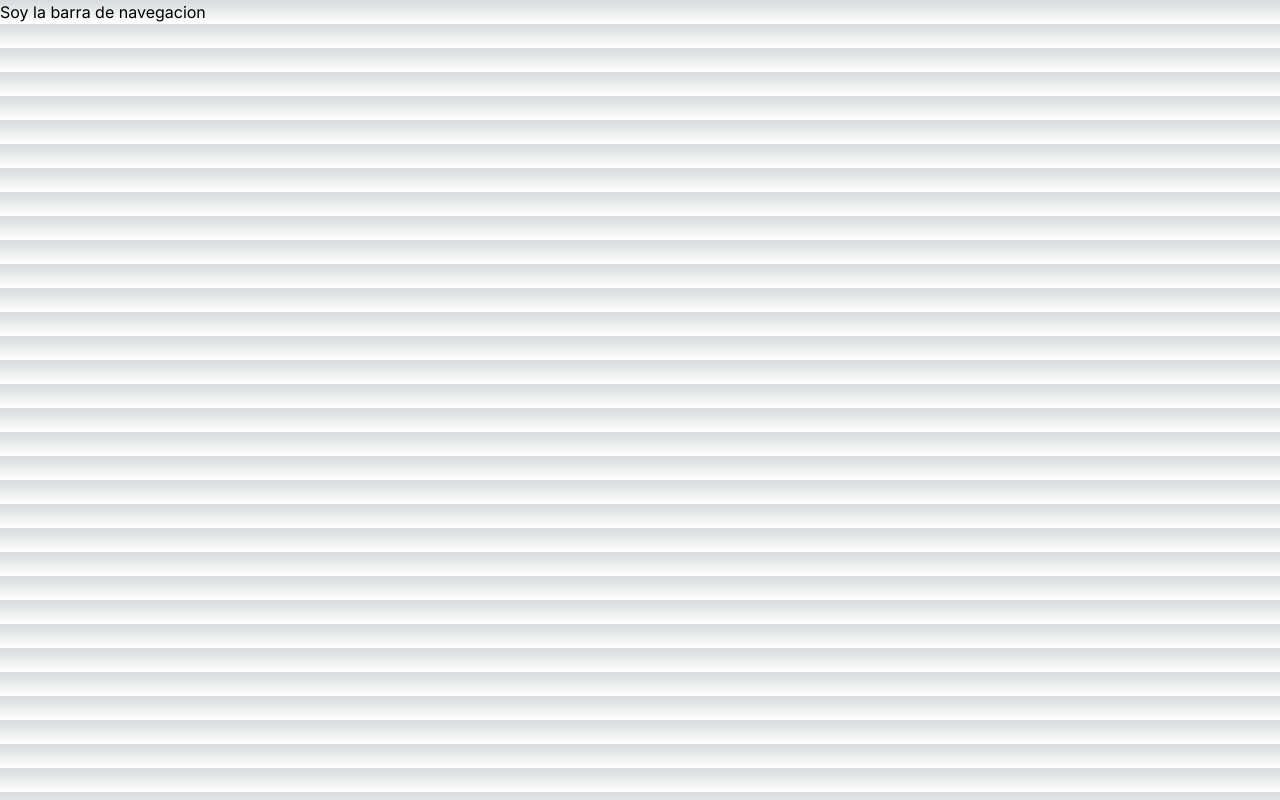
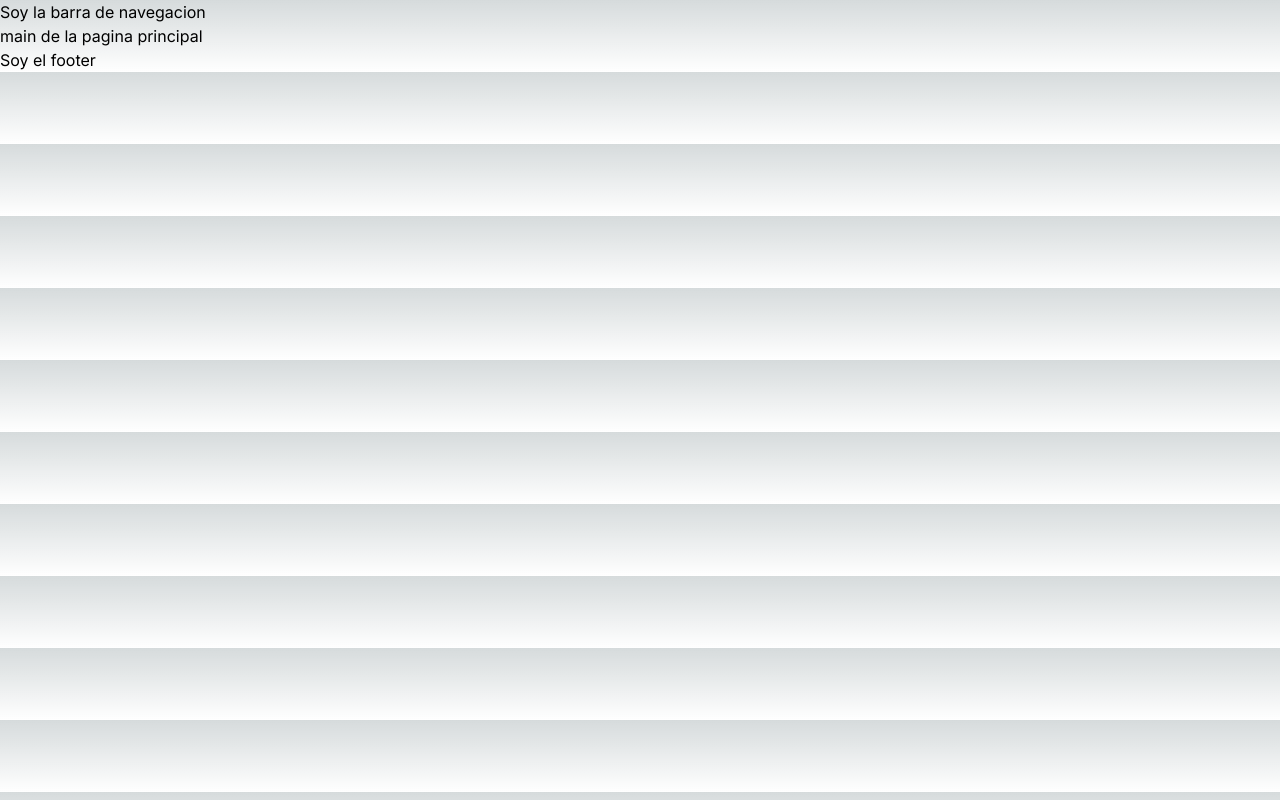
Before and after one commit to PabloMur/m10-ecommerce, a Next.js app: page / in a window 1280 px wide. Built offline with nearby package versions, Linux system fonts and the light colour scheme.

Commit message:
aquetacion basica

```diff
--- a/src/app/layout.tsx
+++ b/src/app/layout.tsx
@@ -1,5 +1,6 @@
 import type { Metadata } from "next";
 import { Inter } from "next/font/google";
+import CustomLayout from "@/components/CustomLayout";
 import "./globals.css";
 
 const inter = Inter({ subsets: ["latin"] });
@@ -17,7 +18,9 @@ export default function RootLayout({
 }) {
   return (
     <html lang="en">
-      <body className={inter.className}>{children}</body>
+      <body className={inter.className}>
+        <CustomLayout>{children}</CustomLayout>
+      </body>
     </html>
   );
 }
--- a/src/app/page.tsx
+++ b/src/app/page.tsx
@@ -1,9 +1,5 @@
 import Navbar from "@/components/Navbar";
 
 export default function Home() {
-  return (
-    <main>
-      <Navbar />
-    </main>
-  );
+  return <main>main de la pagina principal</main>;
 }
--- /dev/null
+++ b/src/components/CustomLayout.tsx
@@ -0,0 +1,14 @@
+"use client";
+import { RecoilRoot } from "recoil";
+import Footer from "./Footer";
+import Navbar from "./Navbar";
+
+export default function CustomLayout({ children }: any) {
+  return (
+    <RecoilRoot>
+      <Navbar />
+      {children}
+      <Footer />
+    </RecoilRoot>
+  );
+}
--- /dev/null
+++ b/src/components/Footer.tsx
@@ -0,0 +1,3 @@
+export default function Footer() {
+  return <footer>Soy el footer</footer>;
+}
```
Also changed, not shown: package.json (+6 -4 lines), 1 other file (tests, documents, lock files or other folders).
